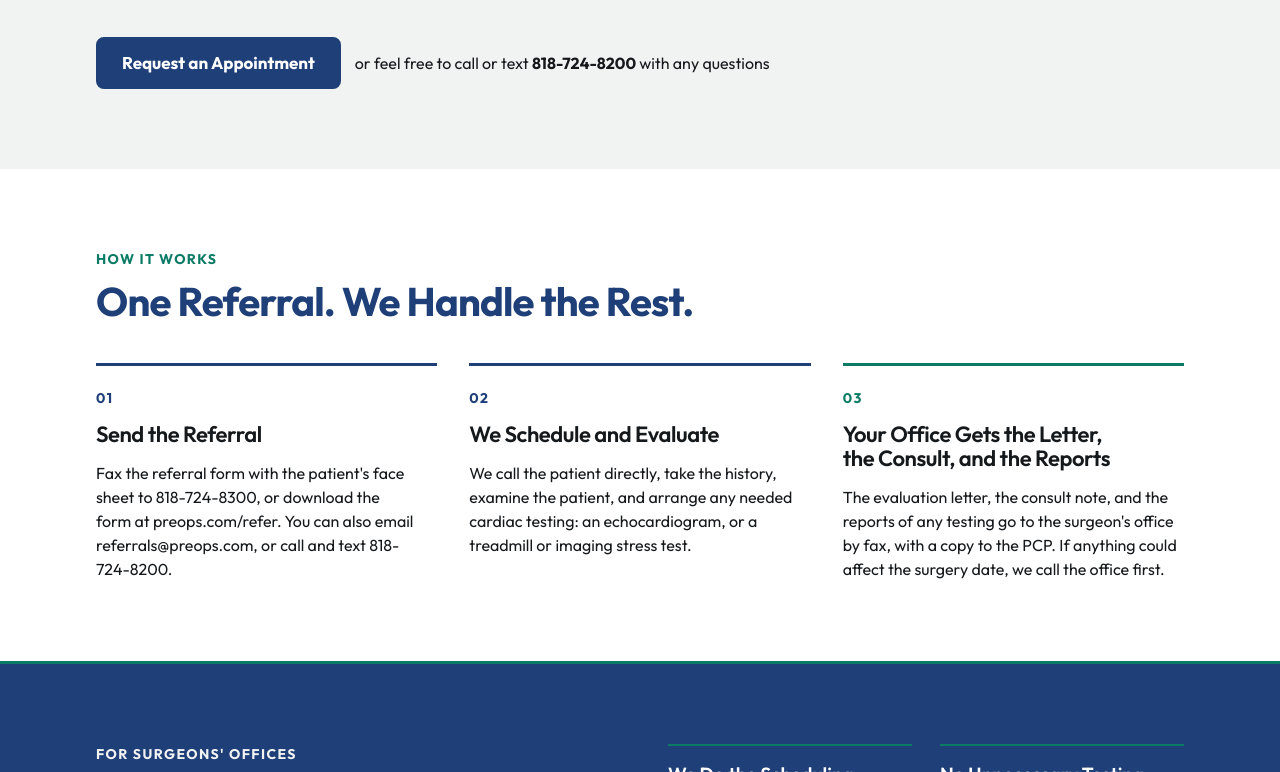
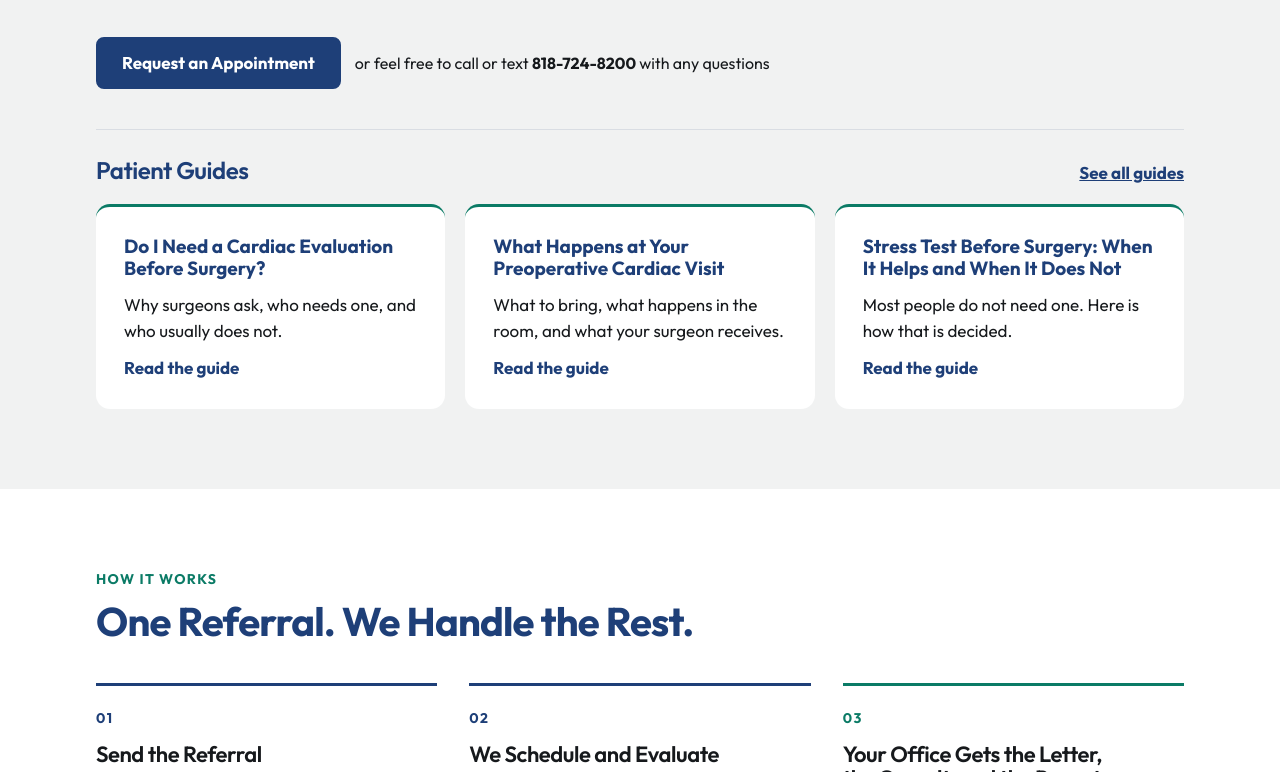
Before and after one commit to mwakslak-del/preops-site, a plain HTML site: page index.html in a window 1280 px wide. Shown: the part 2028-2800 px from the top of the page. Drawn offline with Linux system fonts and the light colour scheme.

Commit message:
Make patient guides easier to find: menu link and home page block
Co-Authored-By: Claude Fable 5.2 <noreply@anthropic.com>
Claude-Session: https://claude.ai/code/session_01LQZ4u1nAqHxNmhH7mSz5aQ

```diff
--- a/index.html
+++ b/index.html
@@ -157,6 +157,7 @@
     </a>
     <div class="nav-links">
       <a href="#patients">For Patients</a>
+      <a href="/guides/">Guides</a>
       <a href="#how">How It Works</a>
       <a href="#offices">For Surgeons' Offices</a>
       <a href="#insurance">Insurance</a>
@@ -170,6 +171,7 @@
       <summary>Menu</summary>
       <ul>
         <li><a href="#patients">For Patients</a></li>
+        <li><a href="/guides/">Guides</a></li>
         <li><a href="#how">How It Works</a></li>
         <li><a href="#offices">For Surgeons' Offices</a></li>
         <li><a href="#insurance">Insurance</a></li>
@@ -294,6 +296,17 @@
       <div class="inline-cta">
         <a class="btn btn--navy" href="https://hipaa.jotform.com/263140964269160" target="_blank" rel="noopener">Request an Appointment</a>
         <div>or feel free to call or text <strong>818-724-8200</strong> with any questions</div>
+      </div>
+          <div class="guides-teaser">
+        <div class="guides-teaser-head">
+          <h3>Patient Guides</h3>
+          <a href="/guides/">See all guides</a>
+        </div>
+        <div class="guide-list">
+          <a class="guide-card guide-card--paper" href="/guides/cardiac-evaluation-before-surgery.html"><h4>Do I Need a Cardiac Evaluation Before Surgery?</h4><p>Why surgeons ask, who needs one, and who usually does not.</p><span>Read the guide</span></a>
+          <a class="guide-card guide-card--paper" href="/guides/what-to-expect-preop-cardiac-visit.html"><h4>What Happens at Your Preoperative Cardiac Visit</h4><p>What to bring, what happens in the room, and what your surgeon receives.</p><span>Read the guide</span></a>
+          <a class="guide-card guide-card--paper" href="/guides/stress-test-before-surgery.html"><h4>Stress Test Before Surgery: When It Helps and When It Does Not</h4><p>Most people do not need one. Here is how that is decided.</p><span>Read the guide</span></a>
+        </div>
       </div>
     </div>
   </section>
--- a/styles.css
+++ b/styles.css
@@ -395,3 +395,12 @@ ul { margin: 0; }
 .band--tight, .article-more, .article-note, .guide-card { break-inside: avoid; }
 .article h2 { break-after: avoid; }
 .article li, .article p { break-inside: avoid; }
+
+/* Guides block on the home page */
+.guides-teaser { display: flex; flex-direction: column; gap: 18px; padding-top: 28px; border-top: 1px solid var(--rule); }
+.guides-teaser-head { display: flex; justify-content: space-between; align-items: baseline; gap: 16px; flex-wrap: wrap; }
+.guides-teaser-head h3 { font-size: 24px; color: var(--navy); }
+.guides-teaser-head a { font-weight: 700; }
+.guide-card--paper { background: var(--paper); }
+.guide-card h4 { margin: 0; font-size: 19px; line-height: 1.2; color: var(--navy); }
+.guide-card p { margin: 0; }
```
Also changed, not shown: about.html (+2 -0 lines), accessibility.html (+2 -0 lines), guides/cardiac-evaluation-before-surgery.html (+2 -0 lines), guides/index.html (+2 -0 lines), guides/stress-test-before-surgery.html (+2 -0 lines), guides/what-to-expect-preop-cardiac-visit.html (+2 -0 lines), privacy.html (+2 -0 lines).
